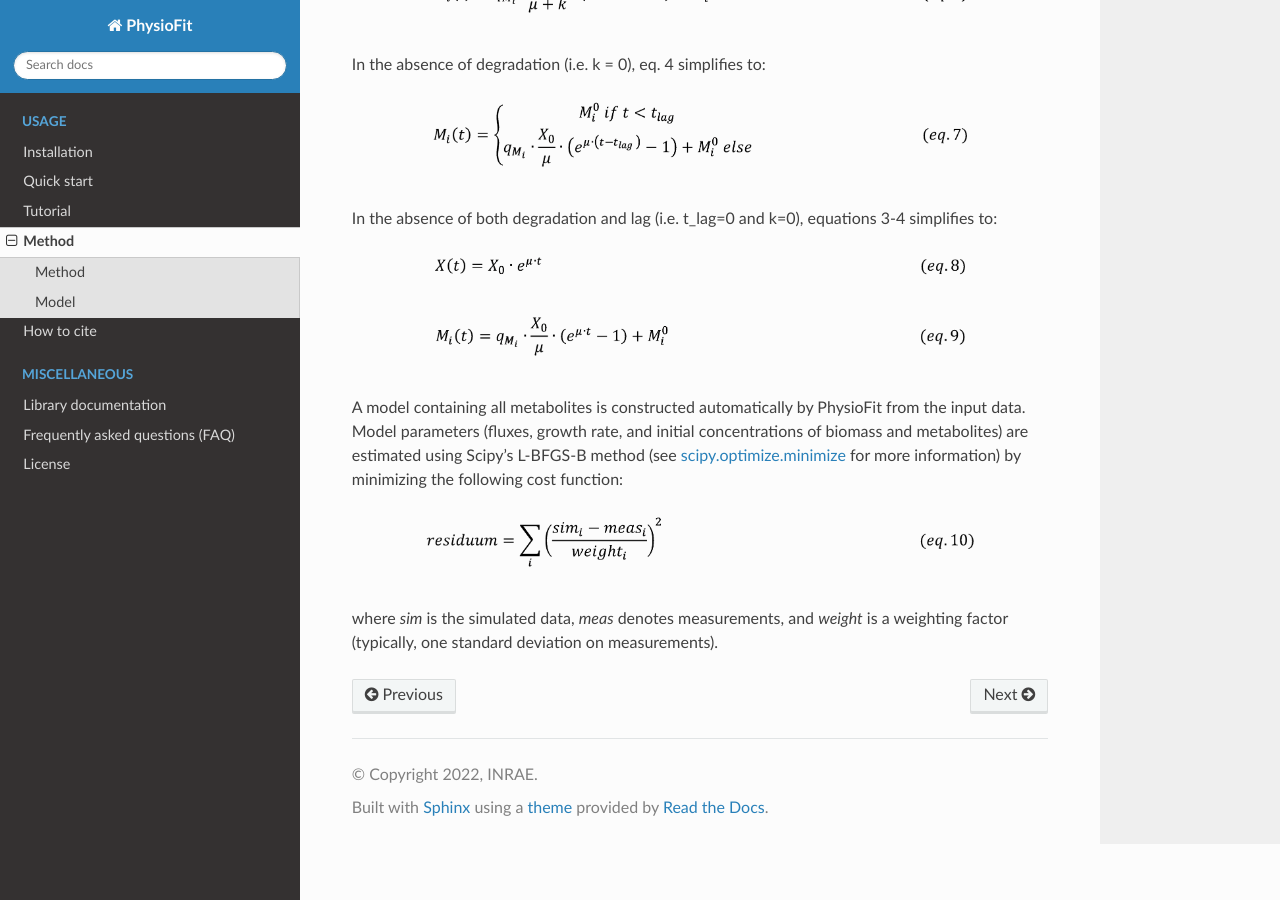
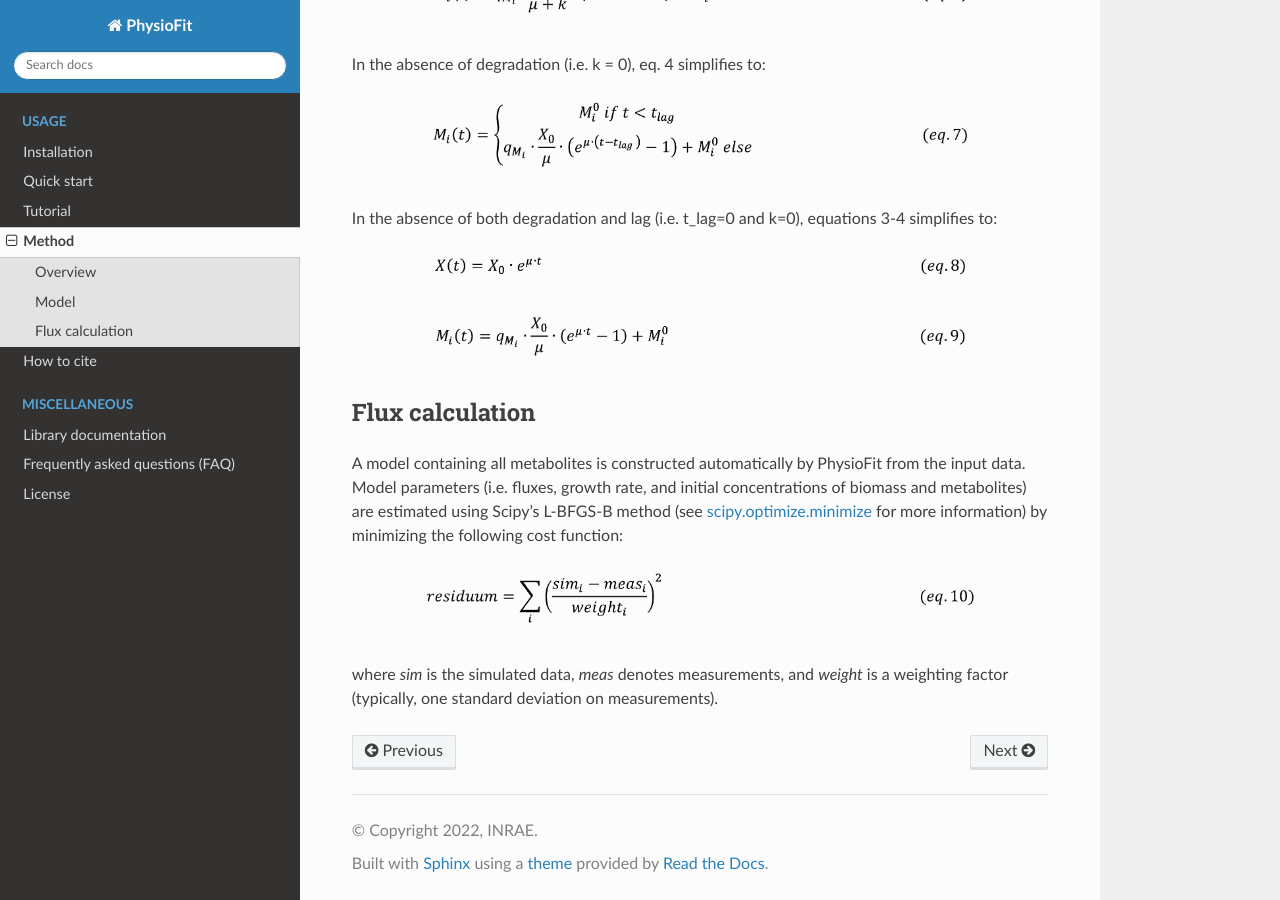
Before and after one commit to MetaSys-LISBP/PhysioFit, a Sphinx documentation site: the page built from docs/method.rst, in a window 1280 px wide and 900 px high, scrolled down 1245 px. Built offline with Sphinx 7.4.7 and the Read the Docs theme 2.0.0, drawn with Linux system fonts in a browser that asks for light colours.

Commit message:
update doc

```diff
--- a/docs/method.rst
+++ b/docs/method.rst
@@ -1,7 +1,7 @@
 Method
 ======
 
-Method
+Overview
 -----------------
 
 Initial concentrations of species (i.e. biomass - X - and metabolites - M_i - at t=0) and fluxes
@@ -49,7 +49,10 @@ In the absence of both degradation and lag (i.e. t_lag=0 and k=0), equations 3-4
 
 .. image:: _static/equations/eq9.png
 
-A model containing all metabolites is constructed automatically by PhysioFit from the input data. Model parameters (fluxes, growth rate, and initial concentrations of biomass and metabolites) are estimated using Scipy's L-BFGS-B method (see
+Flux calculation
+-----------------
+
+A model containing all metabolites is constructed automatically by PhysioFit from the input data. Model parameters (i.e. fluxes, growth rate, and initial concentrations of biomass and metabolites) are estimated using Scipy's L-BFGS-B method (see
 `scipy.optimize.minimize <https://docs.scipy.org/doc/scipy/reference/generated/scipy.optimize.minimize.html>`_ for more
 information) by minimizing the following cost function:
 
```
